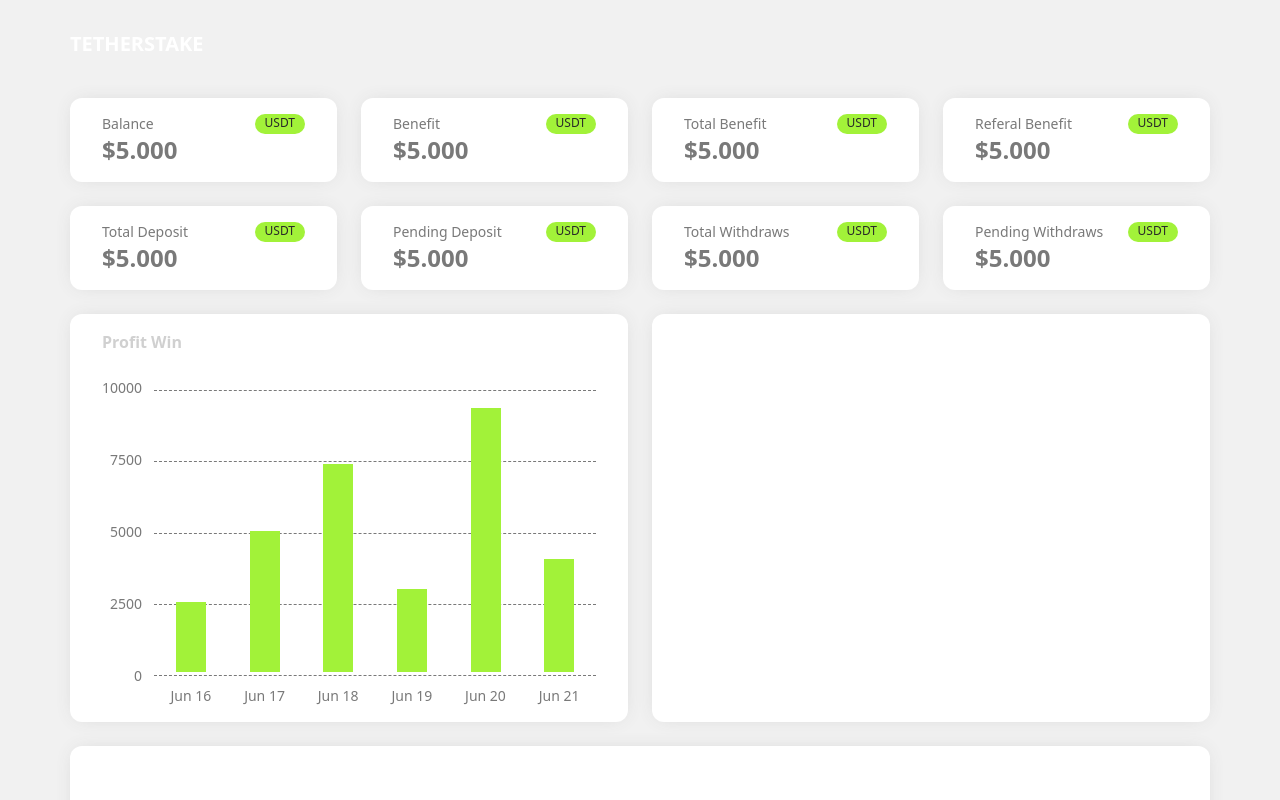
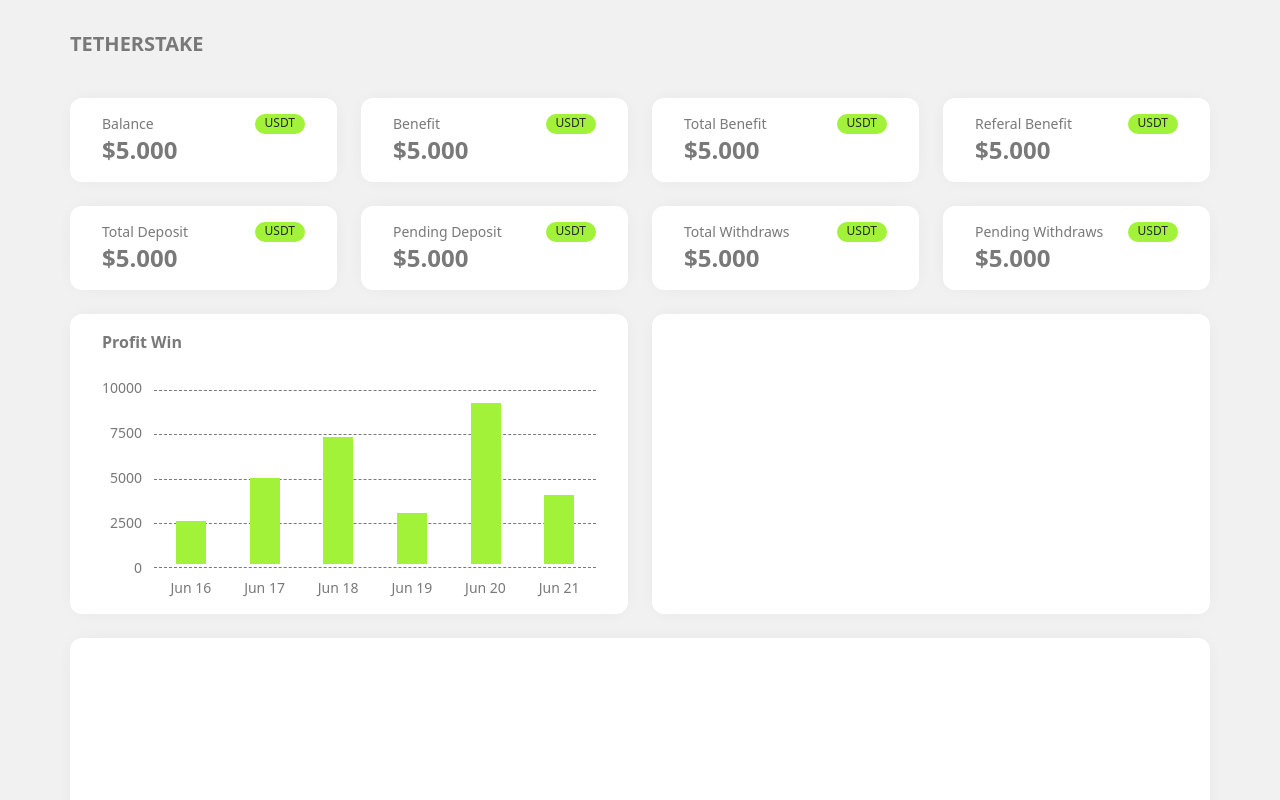
Before and after one commit to kolostring/tetherstake-layout, a React (Vite) app: page / in a window 1280 px wide. Shown: the top 800 px of the page. Built offline with nearby package versions, Linux system fonts and the light colour scheme.

Commit message:
fix: colors, shadows and sizes

```diff
--- a/src/App.tsx
+++ b/src/App.tsx
@@ -24,11 +24,11 @@ function App() {
   return (
     <div className="bg-design-light grid min-h-svh min-w-max grid-rows-[auto_1fr] px-[70px] py-[30px] dark:bg-design-black">
       <nav className="container mx-auto pb-10">
-        <h1 className="text-xl font-bold uppercase text-design-white">
+        <h1 className="text-xl font-bold uppercase dark:text-design-white text-design-gray-dark">
           Tetherstake
         </h1>
       </nav>
-      <div className="container mx-auto grid grid-cols-4 grid-rows-8 gap-6">
+      <div className="container mx-auto grid grid-cols-4 grid-rows-7 gap-6">
         {figures.map((figure) => (
           <div key={figure.name} className="card grid grid-cols-[1fr_auto]">
             <h3 className="text-design-gray-dark dark:text-design-gray text-sm">{figure.name}</h3>
@@ -41,8 +41,8 @@ function App() {
           </div>
         ))}
 
-        <section className="card col-span-2 col-start-1 row-span-4 grid grid-rows-[auto_1fr]">
-          <h1 className="mb-6 text-base font-semibold text-design-gray-light">
+        <section className="card col-span-2 col-start-1 row-span-3 grid grid-rows-[auto_1fr]">
+          <h1 className="mb-6 text-base font-semibold text-design-gray-dark dark:text-design-gray-light">
             Profit Win
           </h1>
           <div className="text-sm">
@@ -55,7 +55,7 @@ function App() {
           </div>
         </section>
 
-        <section className="card col-span-2 col-start-3 row-span-4"></section>
+        <section className="card col-span-2 col-start-3 row-span-3"></section>
         <section className="card col-span-4 col-start-1 row-span-2"></section>
       </div>
     </div>
--- a/src/components/Chart.tsx
+++ b/src/components/Chart.tsx
@@ -30,7 +30,7 @@ export default function Chart({
       <div className="relative mb-[10px] mt-3 flex flex-1">
         <div className="flex flex-1 flex-col-reverse justify-between">
           {guideValues.map((v) => (
-            <hr key={v} className="border-dashed border-design-gray-dark" />
+            <hr key={v} className="border-dashed dark:border-design-gray border-design-gray-dark" />
           ))}
         </div>
 
--- a/src/index.css
+++ b/src/index.css
@@ -4,6 +4,6 @@
 
 @layer components {
   .card {
-    @apply rounded-xl bg-design-white px-8 py-4 shadow-[0px_0px_20px_-6px] shadow-design-gray-light dark:bg-design-dark dark:shadow-transparent;
+    @apply rounded-xl bg-design-white px-8 py-4 shadow-[0px_0px_20px_-10px] shadow-design-gray-light dark:bg-design-dark dark:shadow-transparent;
   }
 }
```
